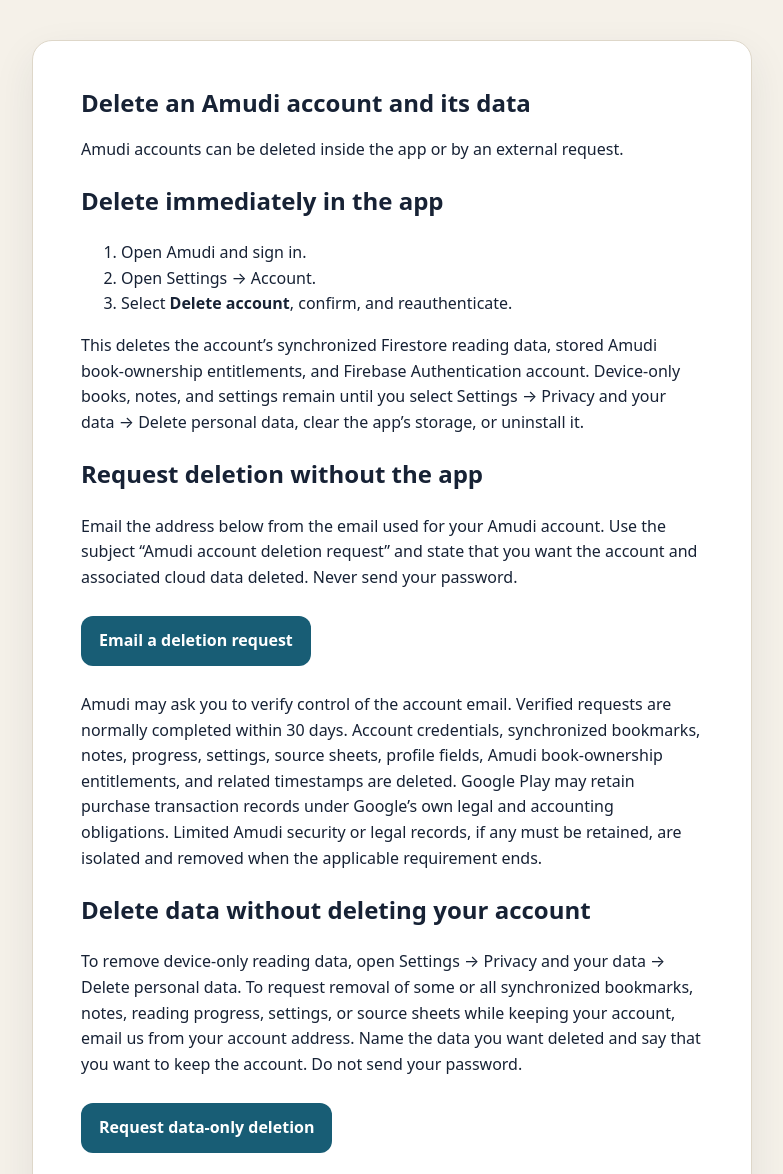
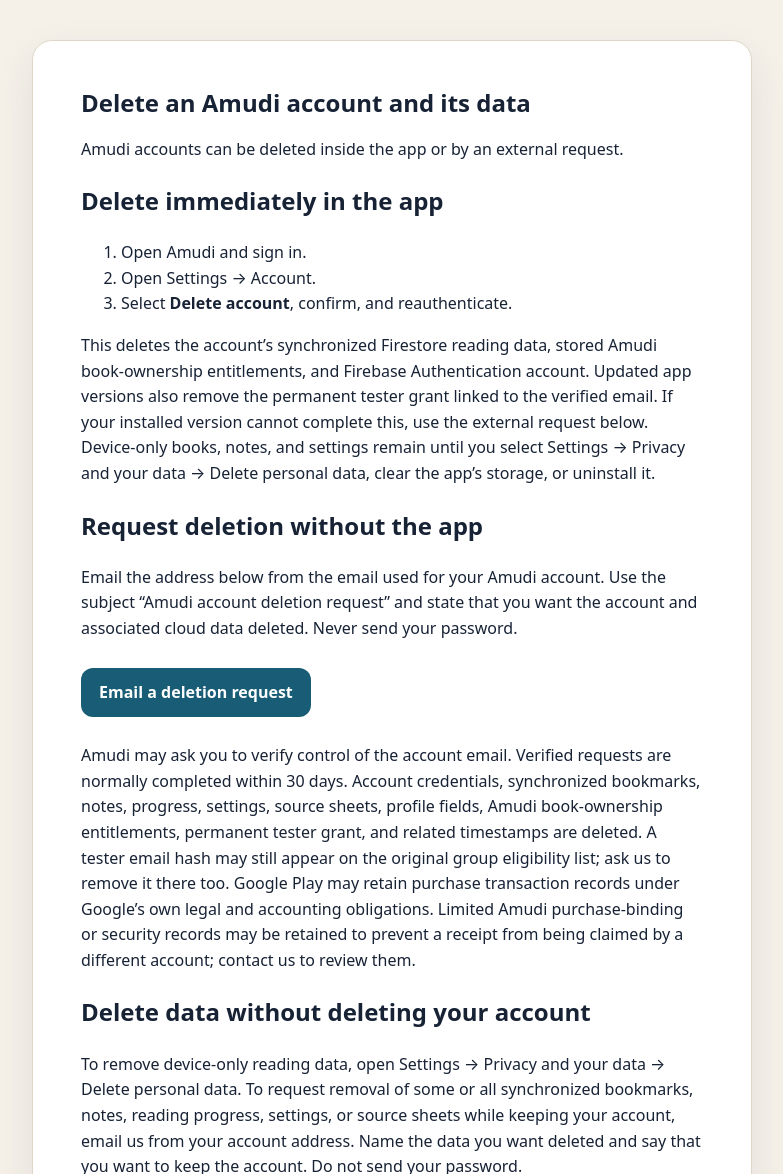
Before and after one commit to 6uard1an/amudi, a plain HTML site: page account-deletion.html in a window 1280 px wide. Shown: the top 1174 px of the page, without its empty margins (248-1031 px from the left). Drawn offline with Linux system fonts and the light colour scheme.

Commit message:
Clarify permanent tester grant deletion in public policies

```diff
--- a/account-deletion.html
+++ b/account-deletion.html
@@ -16,11 +16,11 @@
     <li>Open Settings → Account.</li>
     <li>Select <strong>Delete account</strong>, confirm, and reauthenticate.</li>
   </ol>
-  <p>This deletes the account’s synchronized Firestore reading data, stored Amudi book-ownership entitlements, and Firebase Authentication account. Device-only books, notes, and settings remain until you select Settings → Privacy and your data → Delete personal data, clear the app’s storage, or uninstall it.</p>
+  <p>This deletes the account’s synchronized Firestore reading data, stored Amudi book-ownership entitlements, and Firebase Authentication account. Updated app versions also remove the permanent tester grant linked to the verified email. If your installed version cannot complete this, use the external request below. Device-only books, notes, and settings remain until you select Settings → Privacy and your data → Delete personal data, clear the app’s storage, or uninstall it.</p>
   <h2>Request deletion without the app</h2>
   <p>Email the address below from the email used for your Amudi account. Use the subject “Amudi account deletion request” and state that you want the account and associated cloud data deleted. Never send your password.</p>
   <p><a class="button" href="mailto:guardian.thisdevice@gmail.com?subject=Amudi%20account%20deletion%20request&body=Please%20delete%20my%20Amudi%20account%20and%20associated%20cloud%20data.%20The%20email%20on%20the%20account%20is%3A%20">Email a deletion request</a></p>
-  <p>Amudi may ask you to verify control of the account email. Verified requests are normally completed within 30 days. Account credentials, synchronized bookmarks, notes, progress, settings, source sheets, profile fields, Amudi book-ownership entitlements, and related timestamps are deleted. Google Play may retain purchase transaction records under Google’s own legal and accounting obligations. Limited Amudi security or legal records, if any must be retained, are isolated and removed when the applicable requirement ends.</p>
+  <p>Amudi may ask you to verify control of the account email. Verified requests are normally completed within 30 days. Account credentials, synchronized bookmarks, notes, progress, settings, source sheets, profile fields, Amudi book-ownership entitlements, permanent tester grant, and related timestamps are deleted. A tester email hash may still appear on the original group eligibility list; ask us to remove it there too. Google Play may retain purchase transaction records under Google’s own legal and accounting obligations. Limited Amudi purchase-binding or security records may be retained to prevent a receipt from being claimed by a different account; contact us to review them.</p>
   <h2>Delete data without deleting your account</h2>
   <p>To remove device-only reading data, open Settings → Privacy and your data → Delete personal data. To request removal of some or all synchronized bookmarks, notes, reading progress, settings, or source sheets while keeping your account, email us from your account address. Name the data you want deleted and say that you want to keep the account. Do not send your password.</p>
   <p><a class="button" href="mailto:guardian.thisdevice@gmail.com?subject=Amudi%20data-only%20deletion%20request&body=Please%20delete%20the%20following%20Amudi%20data%20but%20keep%20my%20account%3A%20">Request data-only deletion</a></p>
```
Also changed, not shown: privacy.html (+1 -1 lines).
